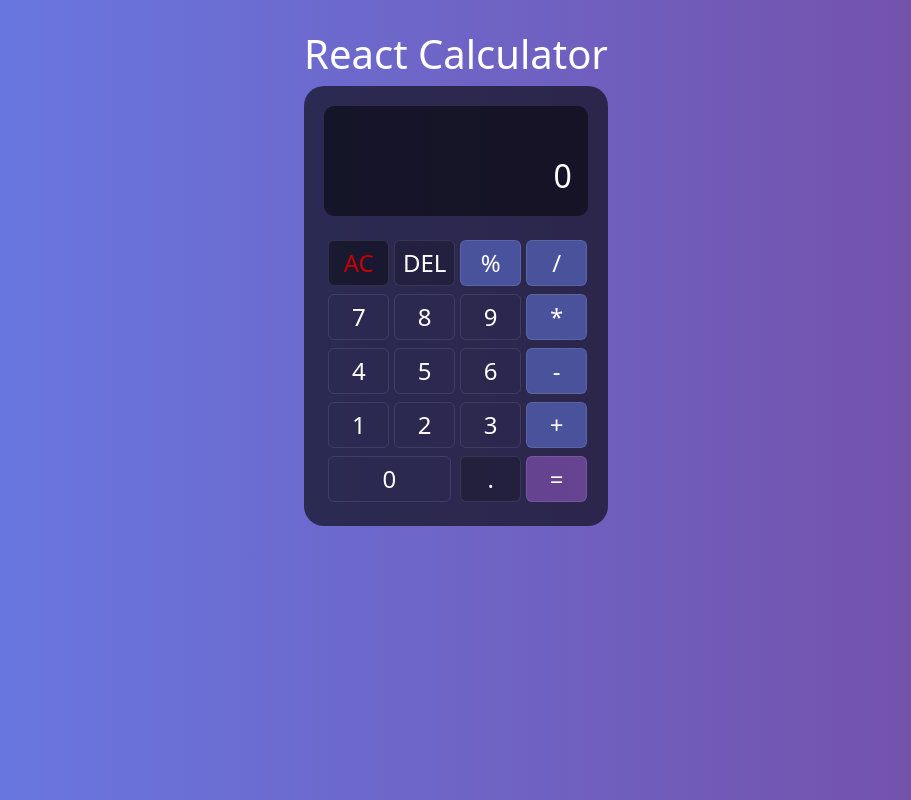
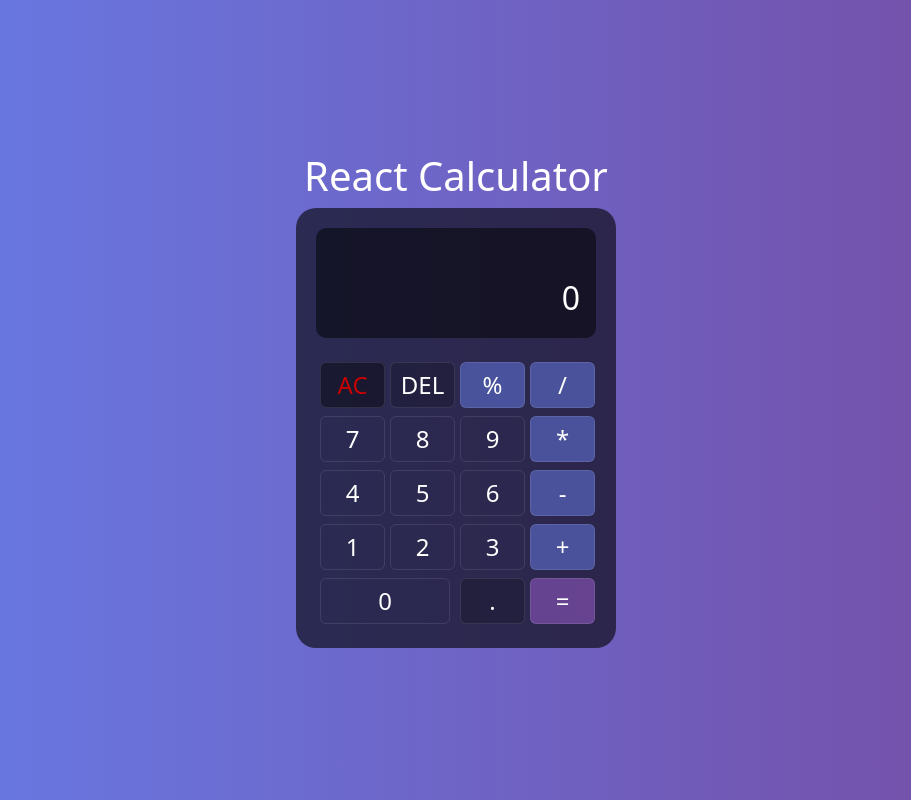
Before and after one commit to RahmanErturk/react-calculator, a React (Create React App) app: page / in a window 1280 px wide. Shown: the whole page, without its empty margins (184-1095 px from the left). Built offline with nearby package versions, Linux system fonts and the light colour scheme; the HTML template or start-up script is replaced by a standard one.

Commit message:
width an height changed

```diff
--- a/src/App.css
+++ b/src/App.css
@@ -5,6 +5,7 @@
 }
 @media only screen and (min-width: 320px) {
   body {
+    min-height: 100vh;
     padding: 30px;
     display: flex;
     flex-direction: column;
@@ -18,7 +19,7 @@
     color: white;
   }
   .calculator {
-    max-width: 400px;
+    min-width: 320px;
     padding: 20px;
     display: flex;
     flex-direction: column;
```
